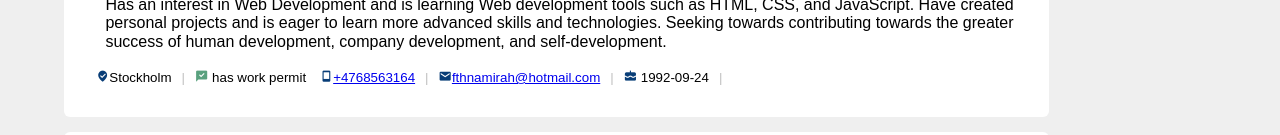
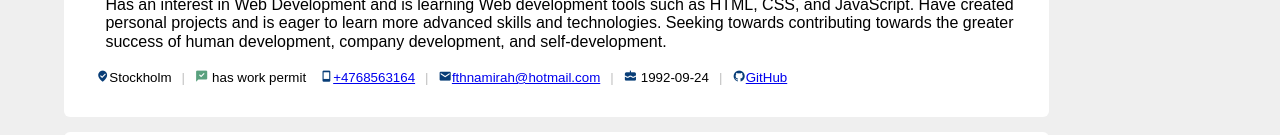
Before and after one commit to AmirahParman/AmirahParman.github.io, an Angular app: page / in a window 1280 px wide. Shown: the part 250-385 px from the top of the page. Built offline with nearby package versions, Linux system fonts and the light colour scheme; a web font is replaced by a local one.

Commit message:
Added GitHub to personal info

```diff
--- a/src/app/components/personal-info/personal-info.component.html
+++ b/src/app/components/personal-info/personal-info.component.html
@@ -6,5 +6,6 @@
     <span><i class='bx bxs-envelope' style='color:#083D77' ></i><a [href]="'mailto:' + data.emailAddress +'?subject=Hi Amirah, lets connect!'">{{data.emailAddress}}</a>
     </span>  <span class="divider">|</span>
     <span><i class='bx bxs-cake' style='color:#083D77' ></i> {{data.birthDate | date: 'yyyy-MM-dd'}}</span>  <span class="divider">|</span>
+    <span><i class='bx bxl-github' style='color:#083d77'  ></i><a href="https://github.com/AmirahParman">GitHub</a></span>
 
 </div>
```
